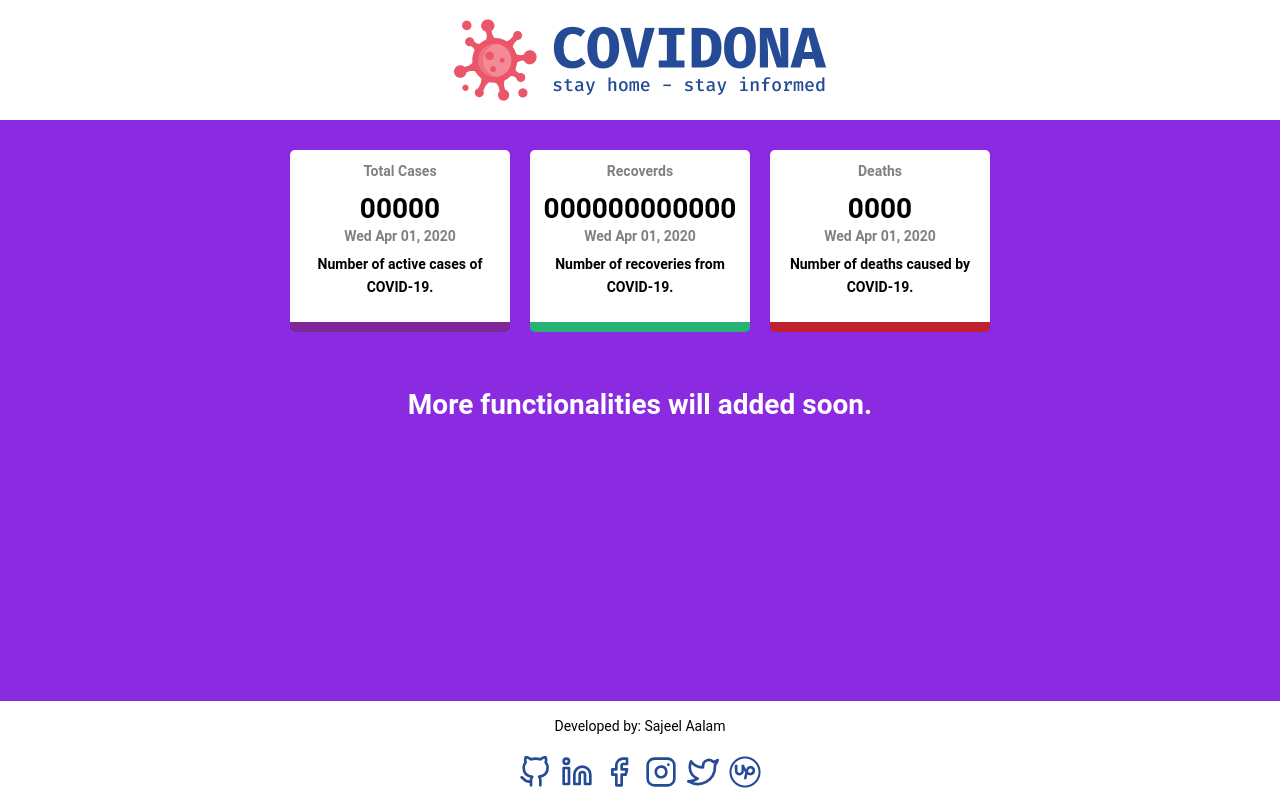
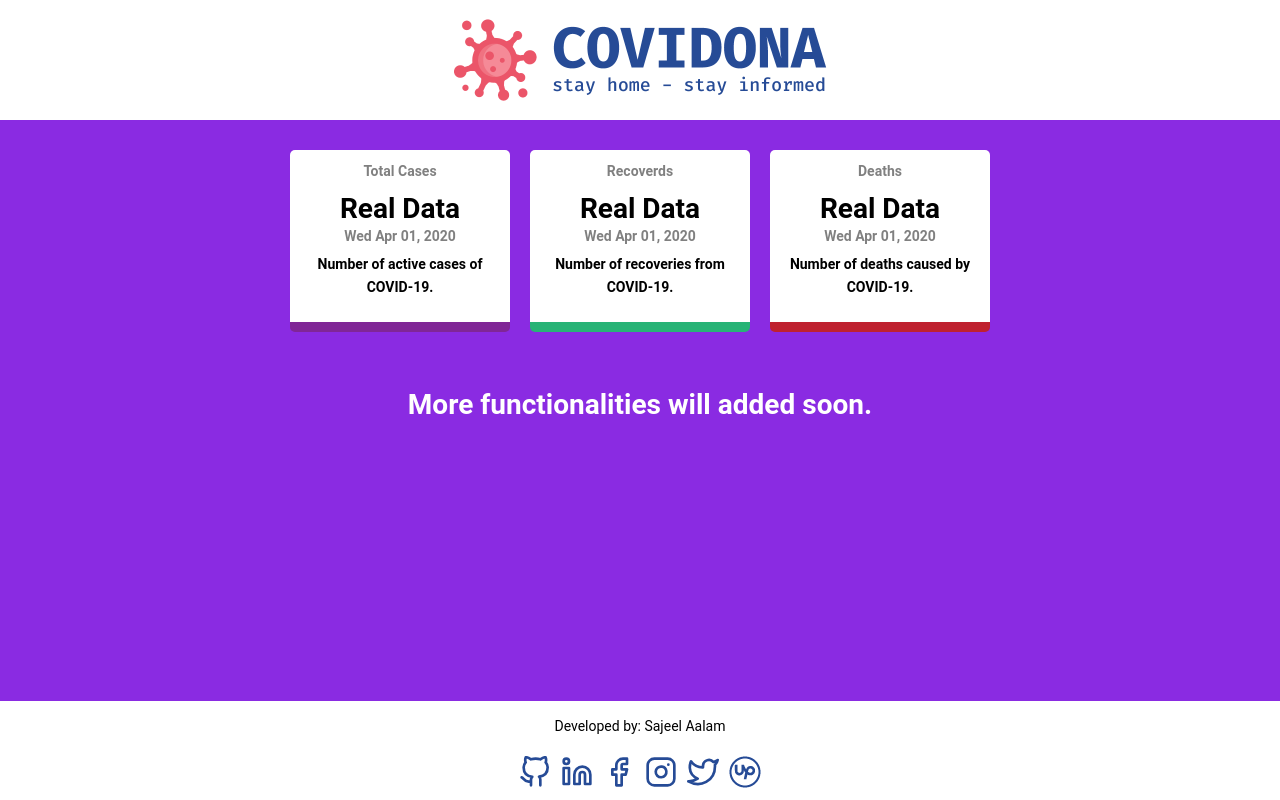
Before and after one commit to imsajeel/covidona, a React (Create React App) app: page / in a window 1280 px wide. Built offline with nearby package versions, Linux system fonts and the light colour scheme; no server answers.

Commit message:
api added

```diff
--- a/package.json
+++ b/package.json
@@ -6,6 +6,7 @@
     "@testing-library/jest-dom": "^4.2.4",
     "@testing-library/react": "^9.5.0",
     "@testing-library/user-event": "^7.2.1",
+    "axios": "^0.19.2",
     "react": "^16.13.1",
     "react-dom": "^16.13.1",
     "react-scripts": "3.4.1"
--- a/src/App.js
+++ b/src/App.js
@@ -1,23 +1,41 @@
-import React from "react";
+import React, { Component } from "react";
 import Cards from "./components/Cards/Cards";
 import AppFooter from "./components/AppFooter/AppFooter";
 import logo from "./logo.png";
 import "./App.css";
 
-function App() {
+import { fetchData } from "./api";
+
+class App extends Component {
+  state = {
+    data: {},
+  };
+
+  async componentDidMount() {
+    const fetchedData = await fetchData();
+    this.setState({ data: fetchedData });
+  }
+
+  render() {
+    // const { data } = this.state;
+
     return (
       <div className="App">
         <header className="App-header">
           <img src={logo} alt="Logo" style={{ height: "100px" }} />
         </header>
+        {console.log("this is app.js ", this.state.data)}
         <Cards />
         <br />
-      <h1 style={{ color: "white" }}>More functionalities will added soon.</h1>
+        <h1 style={{ color: "white" }}>
+          More functionalities will added soon.
+        </h1>
         <footer className="App-footer">
           <AppFooter />
         </footer>
       </div>
     );
   }
+}
 
 export default App;
--- /dev/null
+++ b/src/api/index.js
@@ -0,0 +1,14 @@
+import axios from "axios";
+
+const url = "https://covid19.mathdro.id/api";
+
+export const fetchData = async () => {
+  try {
+    const {
+      data: { confirmed, recovered, deaths, lastUpdate },
+    } = await axios.get(url);
+    return { confirmed, recovered, deaths, lastUpdate };
+  } catch (error) {
+    return console.log("err", error);
+  }
+};
--- a/src/components/Cards/Cards.js
+++ b/src/components/Cards/Cards.js
@@ -1,24 +1,24 @@
 import React from "react";
 import "./Cards.css";
 
-const Cards = () => {
+const Cards = (data) => {
   return (
     <div className="cards">
       <div className="card cases hoverable">
         <b>Total Cases</b>
-        <h1>00000</h1>
+        <h1>Real Data</h1>
         <b>Wed Apr 01, 2020</b>
         <p>Number of active cases of COVID-19.</p>
       </div>
       <div className="card recovers hoverable">
         <b>Recoverds</b>
-        <h1>000000000000</h1>
+        <h1>Real Data</h1>
         <b>Wed Apr 01, 2020</b>
         <p>Number of recoveries from COVID-19.</p>
       </div>
       <div className="card deaths hoverable">
         <b>Deaths</b>
-        <h1>0000</h1>
+        <h1>Real Data</h1>
         <b>Wed Apr 01, 2020</b>
         <p>Number of deaths caused by COVID-19.</p>
       </div>
```
Also changed, not shown: src/components/hh.js (added), 1 other file (tests, documents, lock files or other folders). Lines whose indentation alone changed are shown as unchanged.
